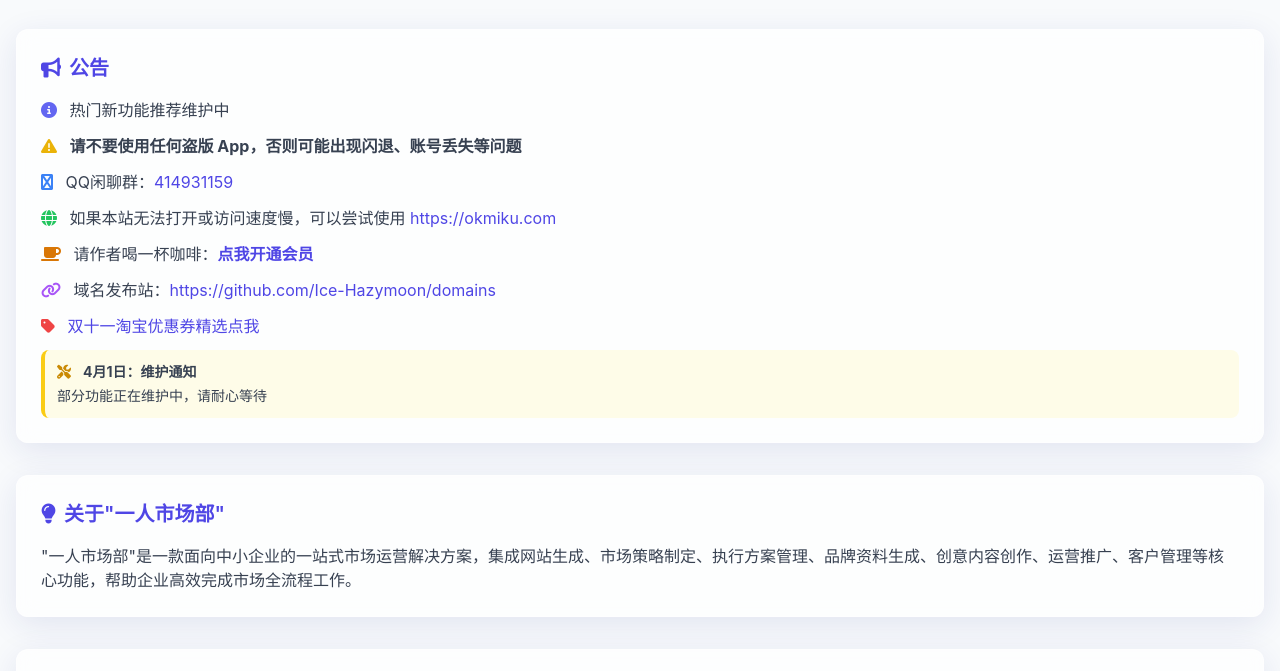
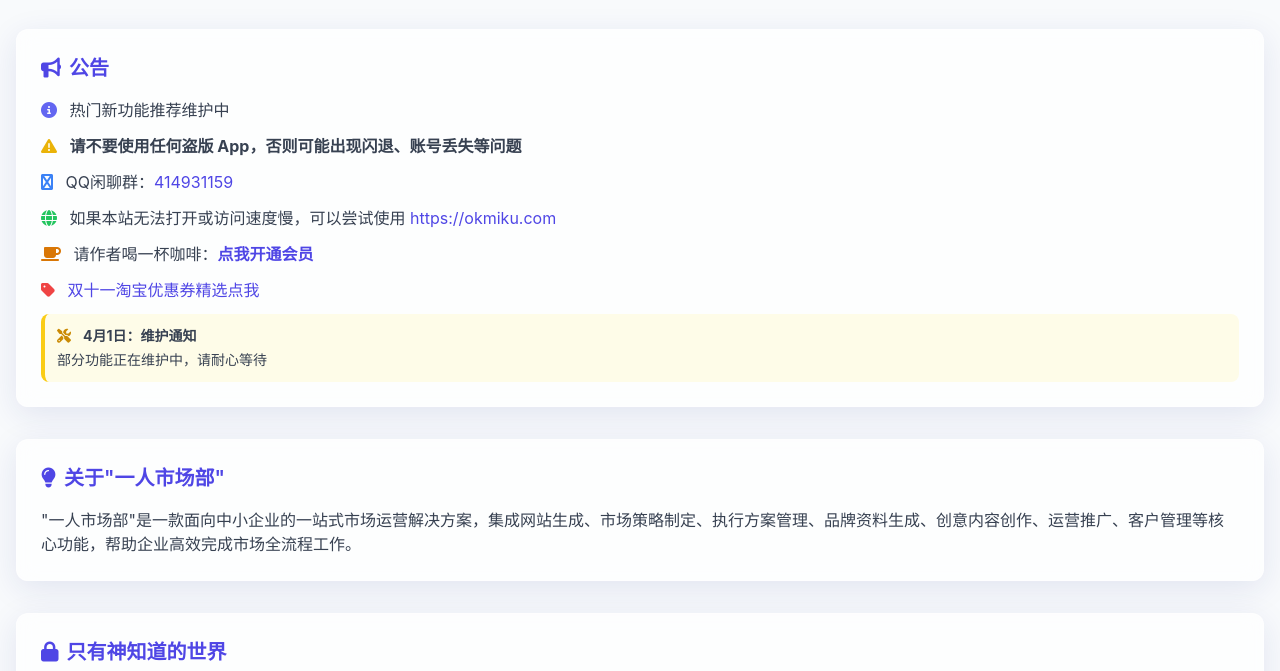
Before and after one commit to Paynesimon/Mktools, a plain HTML site: page index.html in a window 1280 px wide. Shown: the part 65-736 px from the top of the page. Drawn offline with nearby package versions, Linux system fonts and the light colour scheme.

Commit message:
Update index.html

```diff
--- a/index.html
+++ b/index.html
@@ -114,7 +114,6 @@
                 <p><i class="fas fa-qq text-blue-500 mr-2"></i> QQ闲聊群：<a href="http://qm.qq.com/cgi-bin/qm/qr?_wv=1027&k=rpNujfltM6qMBmzN8pAttjCWgK7C0GaI&authKey=W%2BeeeZpOiVh6YgYKx3EZyh5gkPx95NkHFJnEk0eoTqTa5TP4g0HWbCVHSL8cgMFy&noverify=0&group_code=414931159" class="text-indigo-600 hover:underline">414931159</a></p>
                 <p><i class="fas fa-globe text-green-500 mr-2"></i> 如果本站无法打开或访问速度慢，可以尝试使用 <a href="https://okmiku.com" class="text-indigo-600 hover:underline">https://okmiku.com</a></p>
                 <p><i class="fas fa-coffee text-amber-600 mr-2"></i> 请作者喝一杯咖啡：<a href="/user/pay" class="text-indigo-600 font-bold hover:underline">点我开通会员</a></p>
-                <p><i class="fas fa-link text-purple-500 mr-2"></i> 域名发布站：<a href="https://github.com/Ice-Hazymoon/domains" class="text-indigo-600 hover:underline">https://github.com/Ice-Hazymoon/domains</a></p>
                 <p><i class="fas fa-tag text-red-500 mr-2"></i> <a href="https://taobao.okmiku.com/" class="text-indigo-600 hover:underline">双十一淘宝优惠券精选点我</a></p>
 
                 <div class="mt-4 p-3 bg-yellow-50 rounded-lg border-l-4 border-yellow-400">
```
